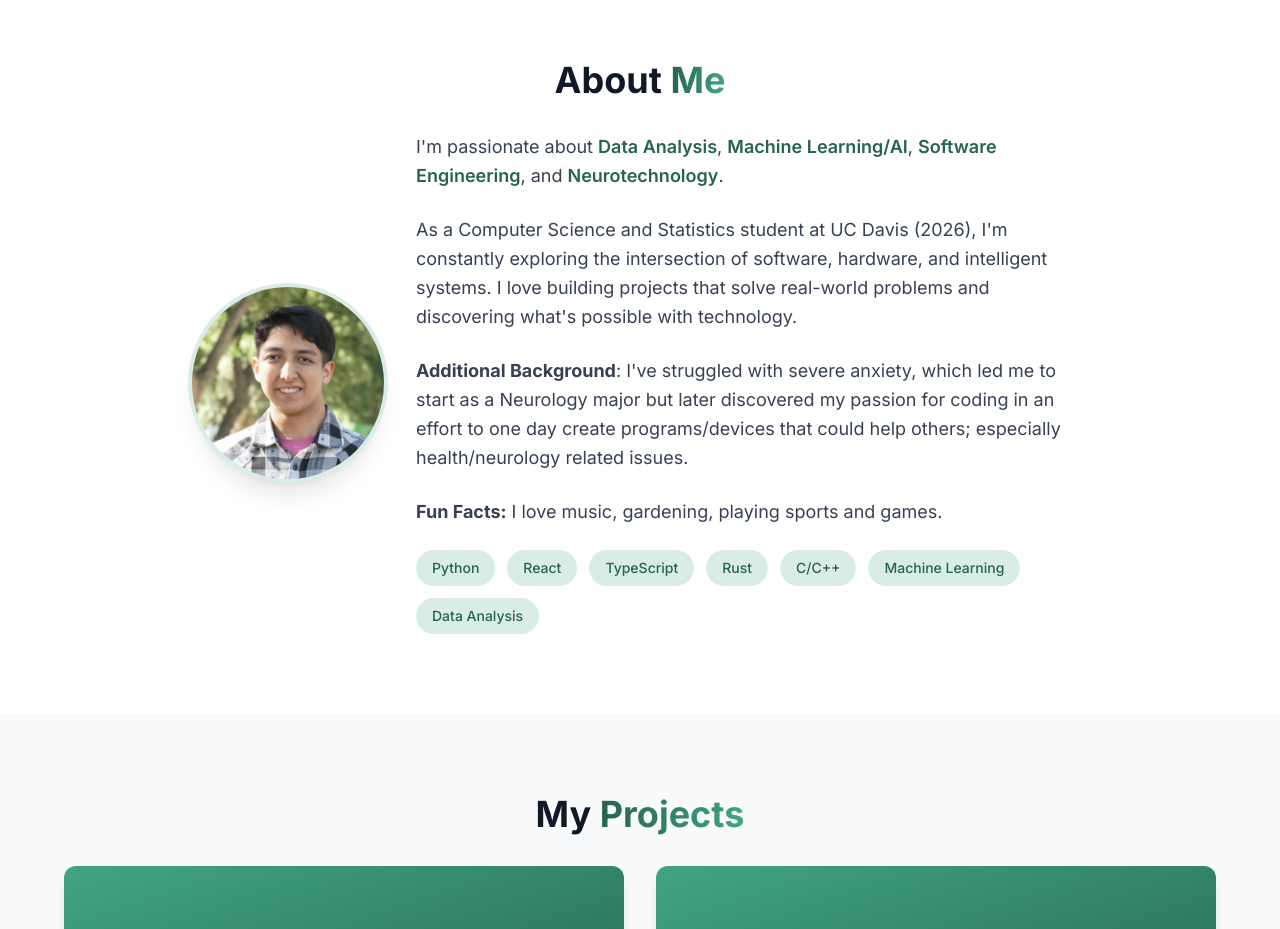
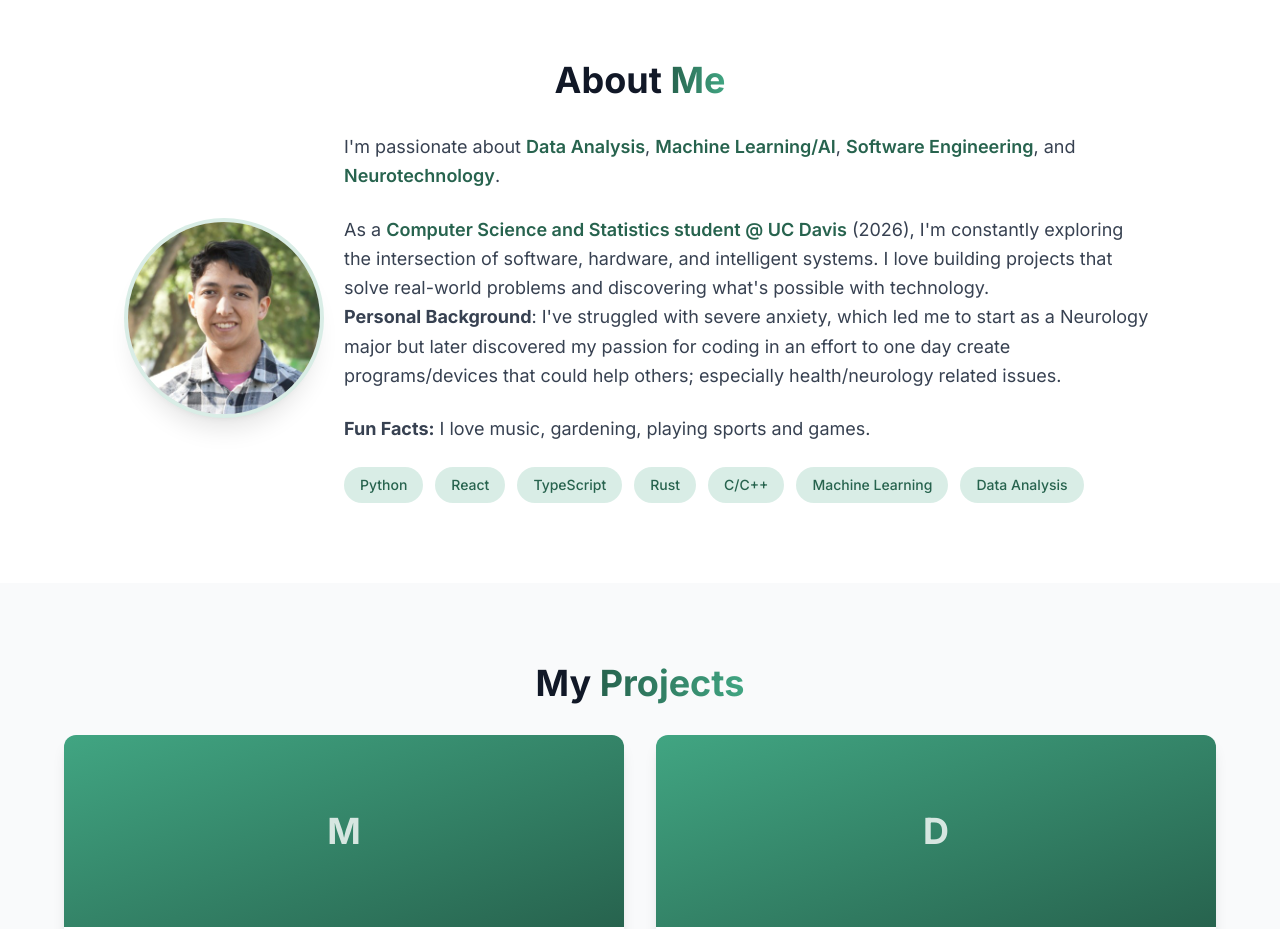
Before and after one commit to Lumiho/personal_web, a Next.js app: page / in a window 1280 px wide. Shown: the part 820-1749 px from the top of the page. Built offline with nearby package versions, Linux system fonts and the light colour scheme.

Commit message:
Refined About section

```diff
--- a/components/About.tsx
+++ b/components/About.tsx
@@ -4,10 +4,10 @@ export default function About() {
       <h2 className="section-title">
         About <span className="gradient-text">Me</span>
       </h2>
-      <div className="max-w-4xl mx-auto">
-        <div className="flex flex-col md:flex-row gap-8 items-center">
+      <div className="max-w-5xl mx-auto">
+        <div className="flex flex-col md:flex-row gap-6 items-center">
           <div className="flex-shrink-0">
-            <div className="w-48 h-48 rounded-full overflow-hidden shadow-xl ring-4 ring-sacramento-100">
+            <div className="w-48 h-50 rounded-full overflow-hidden shadow-xl ring-4 ring-sacramento-100">
               <img
                 src="/images/headshot.jpg"
                 alt="Leonardo Zavala-Jimenez"
@@ -23,13 +23,15 @@ export default function About() {
               <span className="font-semibold text-sacramento-700">Neurotechnology</span>.
             </p>
             <p className="text-lg text-gray-700 mb-6 leading-relaxed">
-              As a Computer Science and Statistics student at UC Davis (2026), I'm constantly exploring
+              As a <span className="font-semibold text-sacramento-700">Computer Science and Statistics student @ UC Davis</span> (2026), I'm constantly exploring
               the intersection of software, hardware, and intelligent systems. I love building
               projects that solve real-world problems and discovering what's possible
               with technology.
+              <br></br>
+              <b>Personal Background</b>: I've struggled with severe anxiety, which led me to start as a Neurology major but later discovered my passion for coding in an effort to one day create programs/devices that could help others; especially health/neurology related issues.
             </p>
             <p className="text-lg text-gray-700 mb-6 leading-relaxed">
-              <b>Additional Background</b>: I've struggled with severe anxiety, which led me to start as a Neurology major but later discovered my passion for coding in an effort to one day create programs/devices that could help others; especially health/neurology related issues.
+
             </p>
             <p className="text-lg text-gray-700 mb-6 leading-relaxed">
               <b>Fun Facts:</b> I love music, gardening, playing sports and games.
```
